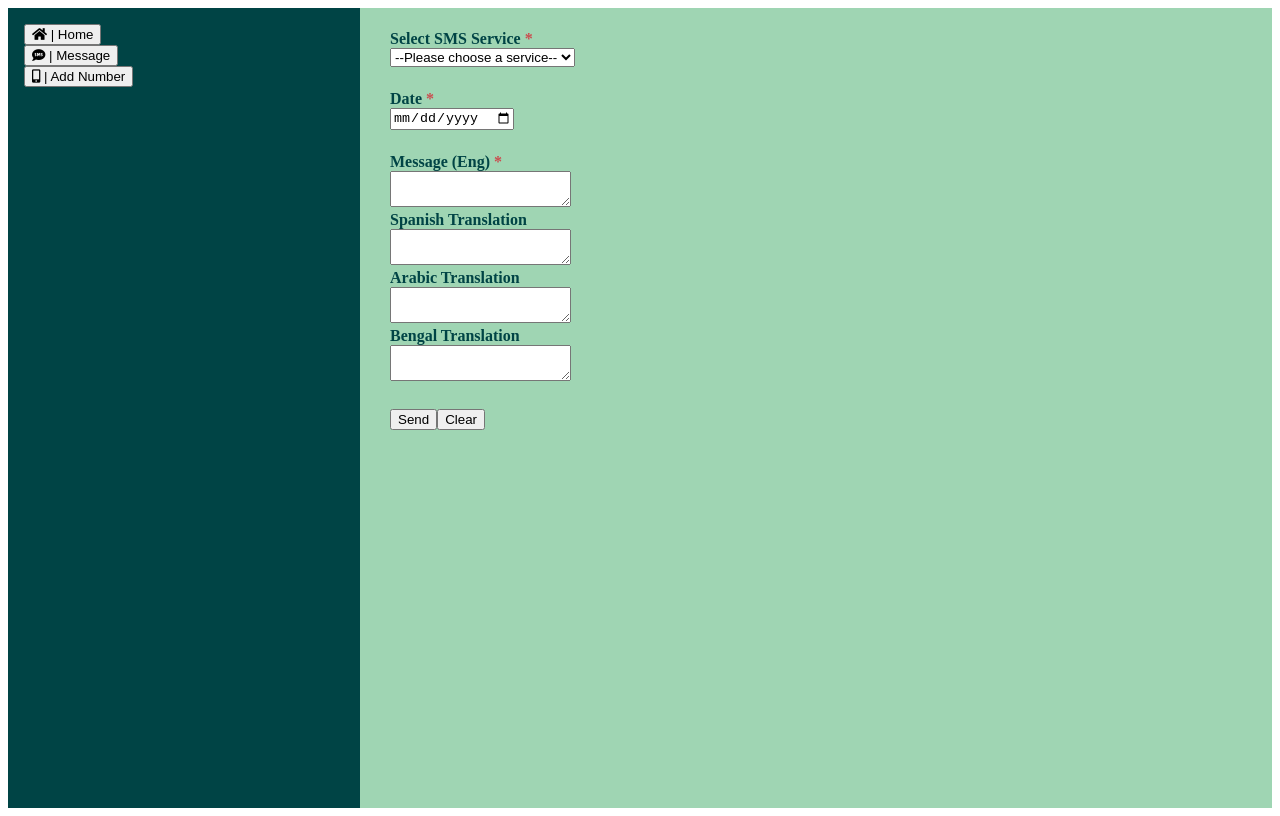
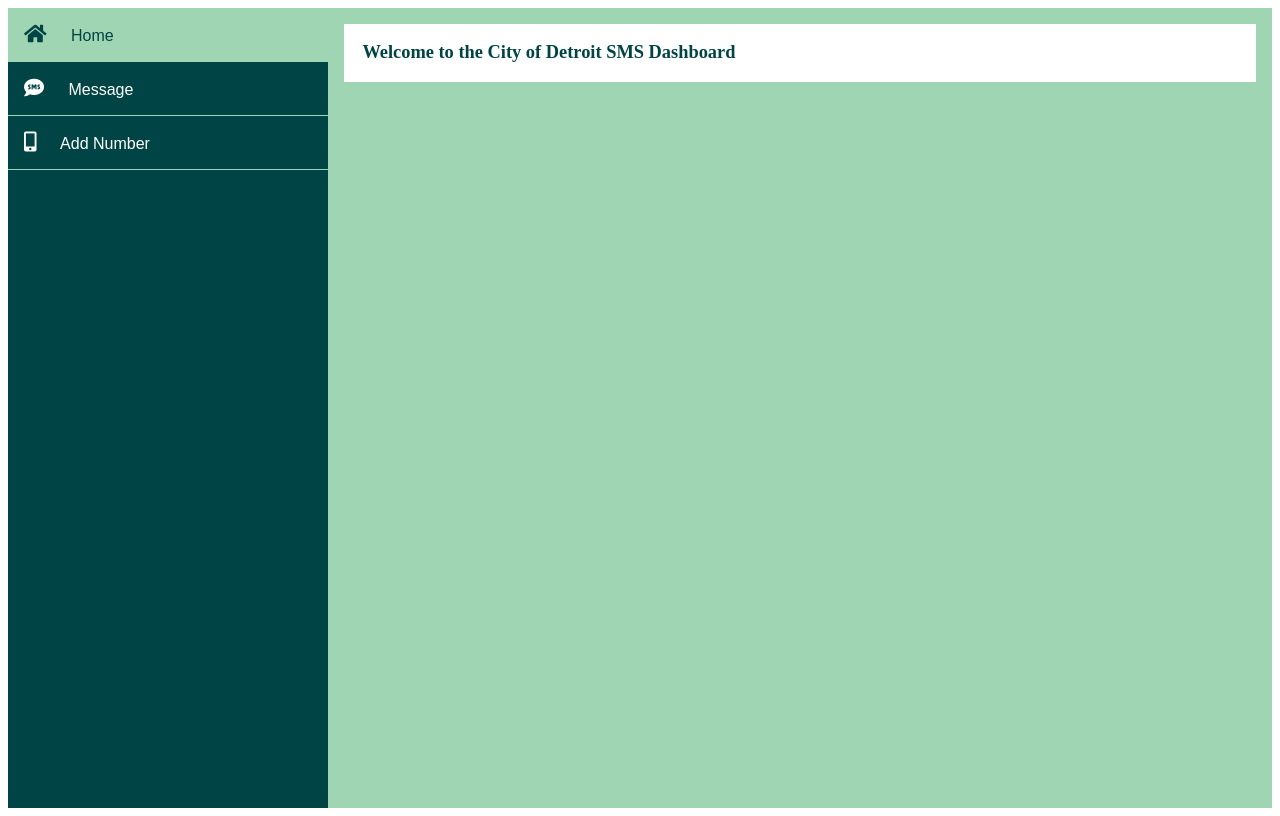
Before and after one commit to CityOfDetroit/sms-dashboard, a React app: page / in a window 1280 px wide. Built offline with nearby package versions, Linux system fonts and the light colour scheme.

Commit message:
Improving dashboard layout and connecting number subscription to api.

```diff
--- a/src/components/App/App.js
+++ b/src/components/App/App.js
@@ -4,7 +4,7 @@
 import Panel from '../Panel/Panel';
 
 function App() {
-  const [nav, setNav]     = useState('msg');
+  const [nav, setNav]     = useState('home');
 
   return (
     <section className="App">
--- a/src/components/Nav/Nav.js
+++ b/src/components/Nav/Nav.js
@@ -10,12 +10,22 @@
     ...(props.state || {})
   };
 
+  const getButtonClass = (btn) => {
+    let status;
+    if(btn == nav){
+      status = 'active';
+    }else{
+      status = '';
+    }
+    return status;
+  }
+
   return (
       <nav>
         <ul>
-          <li><button onClick={() => setNav('home')}><i className="fas fa-home"></i> | Home</button></li>
-          <li><button onClick={() => setNav('msg')}><i className="fas fa-sms"></i> | Message</button></li>
-          <li><button onClick={() => setNav('num')}><i className="fas fa-mobile-alt"></i> | Add Number</button></li>
+          <li><button className={getButtonClass('home')} onClick={() => setNav('home')}><i className="fas fa-home"></i> Home</button></li>
+          <li><button className={getButtonClass('msg')}  onClick={() => setNav('msg')}><i className="fas fa-sms"></i> Message</button></li>
+          <li><button className={getButtonClass('num')}  onClick={() => setNav('num')}><i className="fas fa-mobile-alt"></i> Add Number</button></li>
         </ul>
       </nav>
   );
--- a/src/components/Nav/Nav.scss
+++ b/src/components/Nav/Nav.scss
@@ -6,11 +6,48 @@
     max-width: 100%;
     background-color: $color-1;
     color: $white;
-    padding: 1em;
 
     ul{
         list-style: none;
         padding: 0;
-        margin: 0
+        margin: 0;
+
+        li{
+            border-top: solid .01em $color-2;
+
+            button{
+                cursor: pointer;
+                padding: 1em;
+                background-color: transparent;
+                color: #fff;
+                font-size: 1em;
+                border: none;
+                width: 100%;
+                text-align: left;
+
+                i{
+                    margin-right: 1em;
+                    font-size: 1.25em;
+                    font-weight: bold;
+                }
+            }
+
+            button:hover, button.active{
+                background-color: $color-2;
+                color: $color-1;
+            }
+
+            button:active{
+                outline: none;
+            }
+        }
+
+        li:first-child{
+            border-top: none;
+        }
+
+        li:last-child{
+            border-bottom: solid .01em $color-2;
+        }
     }
 }
--- a/src/components/Panel/Panel.js
+++ b/src/components/Panel/Panel.js
@@ -74,7 +74,12 @@
 
       case 'num-form':
         ev.preventDefault();
-        console.log('phone added');
+        param = {
+          "phone_number": phone,
+          "lang": lang
+        };
+        (address) ? param['address'] = address : '';
+        Connector.start('post',`https://apis.detroitmi.gov/messenger/clients/${filters.groups}/subscribe/`, param, (e)=>{console.log(`oh no this happend: ${e}`)}, (e)=>{console.log(`oh no this happend: ${e}`)});
         break;
 
       default:
@@ -176,11 +181,14 @@
     let markup;
     switch (props.type) {
       case 'home':
-        markup = <h1>Home</h1>
+        markup = <article>
+          <h1>Welcome to the City of Detroit SMS Dashboard</h1>
+          </article>
         break;
 
       case 'msg':
         markup = <form id="msg-form" onSubmit={handleChange}>
+          <h1>Send Message</h1>
         <fieldset>
           <label htmlFor="services" className="required-field">Select SMS Service</label>
           <select id="services" required aria-required="true" aria-describedby="Service client used to send message." onChange={handleChange}>
@@ -216,6 +224,7 @@
 
       case 'num':
         markup = <form id="num-form" onSubmit={handleChange}>
+            <h1>Add Number</h1>
             <fieldset>
             <label htmlFor="services" className="required-field">Select SMS Service</label>
             <select id="services" required aria-required="true" aria-describedby="Service client used to send message." onChange={handleChange}>
--- a/src/components/Panel/Panel.scss
+++ b/src/components/Panel/Panel.scss
@@ -5,6 +5,13 @@
     padding: 1em;
     color: $color-1;
     background-color: $color-2;
+
+    h1{
+        background: #fff;
+        padding: 1em;
+        font-size: 1.15em;
+        margin: 0 0 1em 0;
+    }
 }
 
 form{
```
Also changed, not shown: 1 other file.
